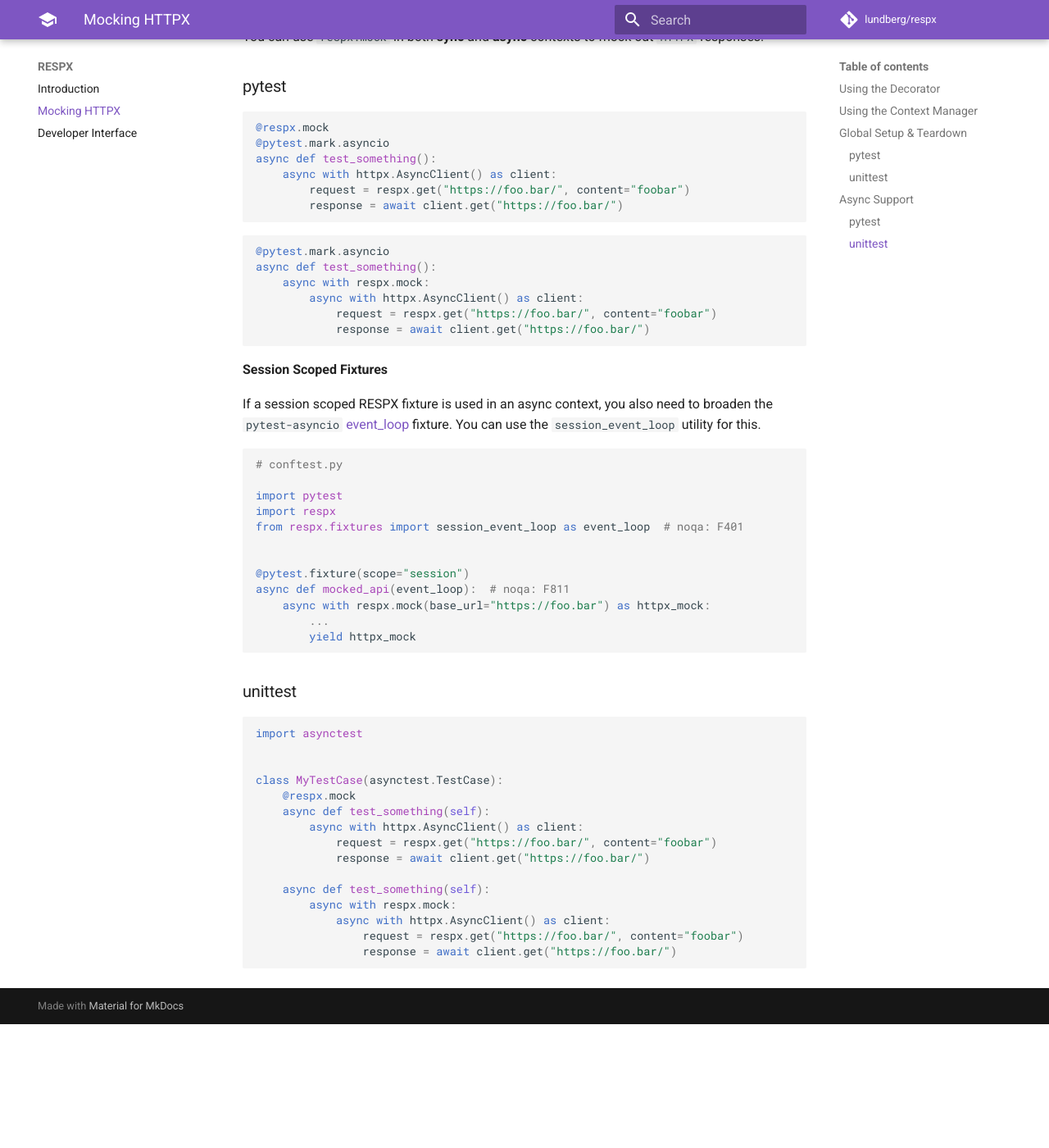
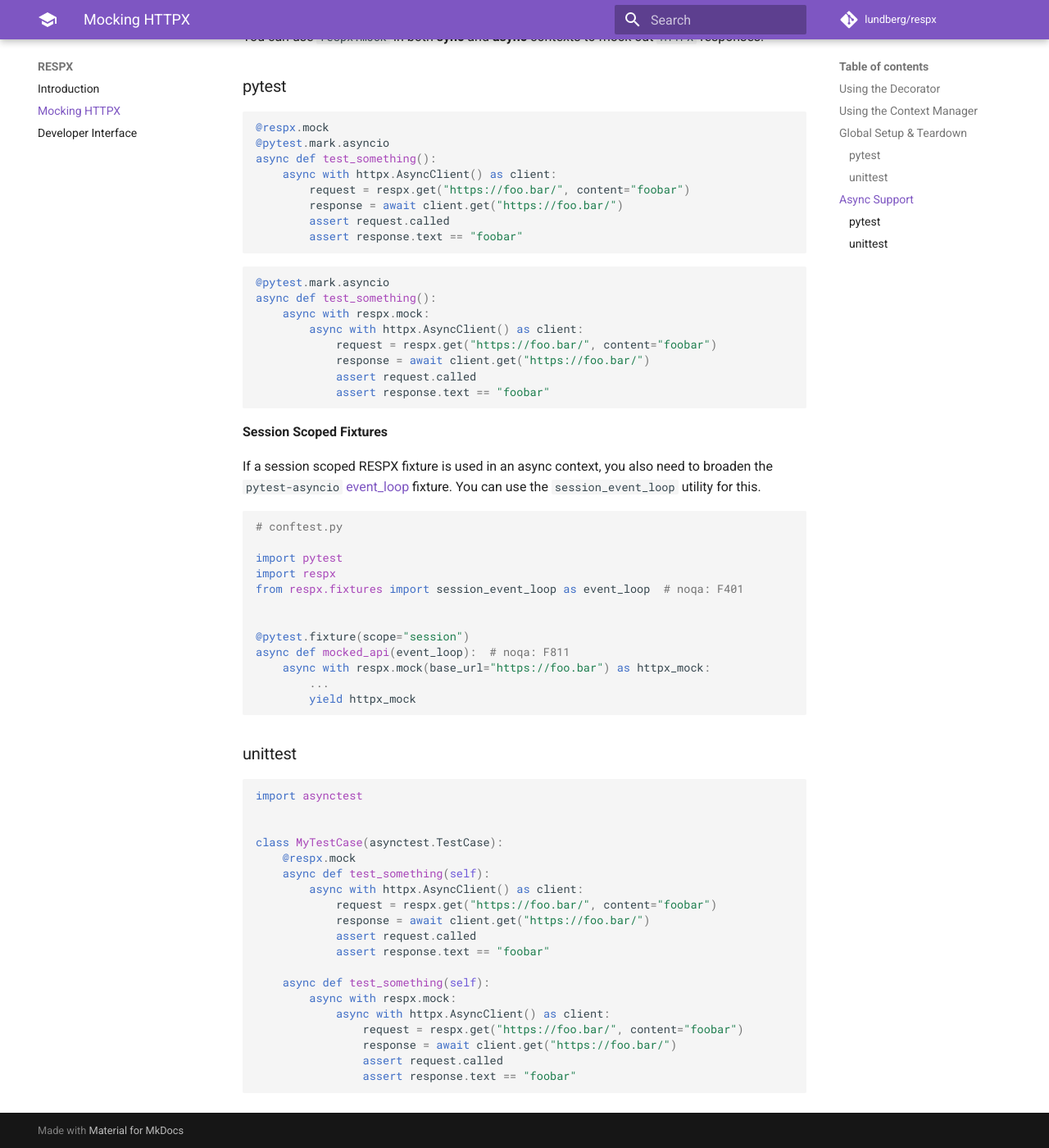
Before and after one commit to lundberg/respx, an MkDocs documentation site: the page built from docs/mocking.md, in a window 1280 px wide and 1400 px high, scrolled down 2469 px. Shown: the whole window at 82% size. Built offline with MkDocs 1.6.1 and Material for MkDocs 9.7.7, drawn with Linux system fonts in a browser that asks for light colours; comment, search, counter and statistics services are not loaded; before the commit the page ends 3718 px from its top, so only the background shows below that.

Commit message:
docs(typo): :pencil: fix demo typo (#50)

````diff
--- a/docs/mocking.md
+++ b/docs/mocking.md
@@ -127,6 +127,8 @@
     async with httpx.AsyncClient() as client:
         request = respx.get("https://foo.bar/", content="foobar")
         response = await client.get("https://foo.bar/")
+        assert request.called
+        assert response.text == "foobar"
 ```
 ``` python
 @pytest.mark.asyncio
@@ -135,6 +137,8 @@
         async with httpx.AsyncClient() as client:
             request = respx.get("https://foo.bar/", content="foobar")
             response = await client.get("https://foo.bar/")
+            assert request.called
+            assert response.text == "foobar"
 ```
 
 **Session Scoped Fixtures**
@@ -170,10 +174,14 @@
         async with httpx.AsyncClient() as client:
             request = respx.get("https://foo.bar/", content="foobar")
             response = await client.get("https://foo.bar/")
+            assert request.called
+            assert response.text == "foobar"
 
     async def test_something(self):
         async with respx.mock:
             async with httpx.AsyncClient() as client:
                 request = respx.get("https://foo.bar/", content="foobar")
                 response = await client.get("https://foo.bar/")
+                assert request.called
+                assert response.text == "foobar"
 ```
````
Also changed, not shown: other parts of docs/mocking.md (+1 -1 lines).
